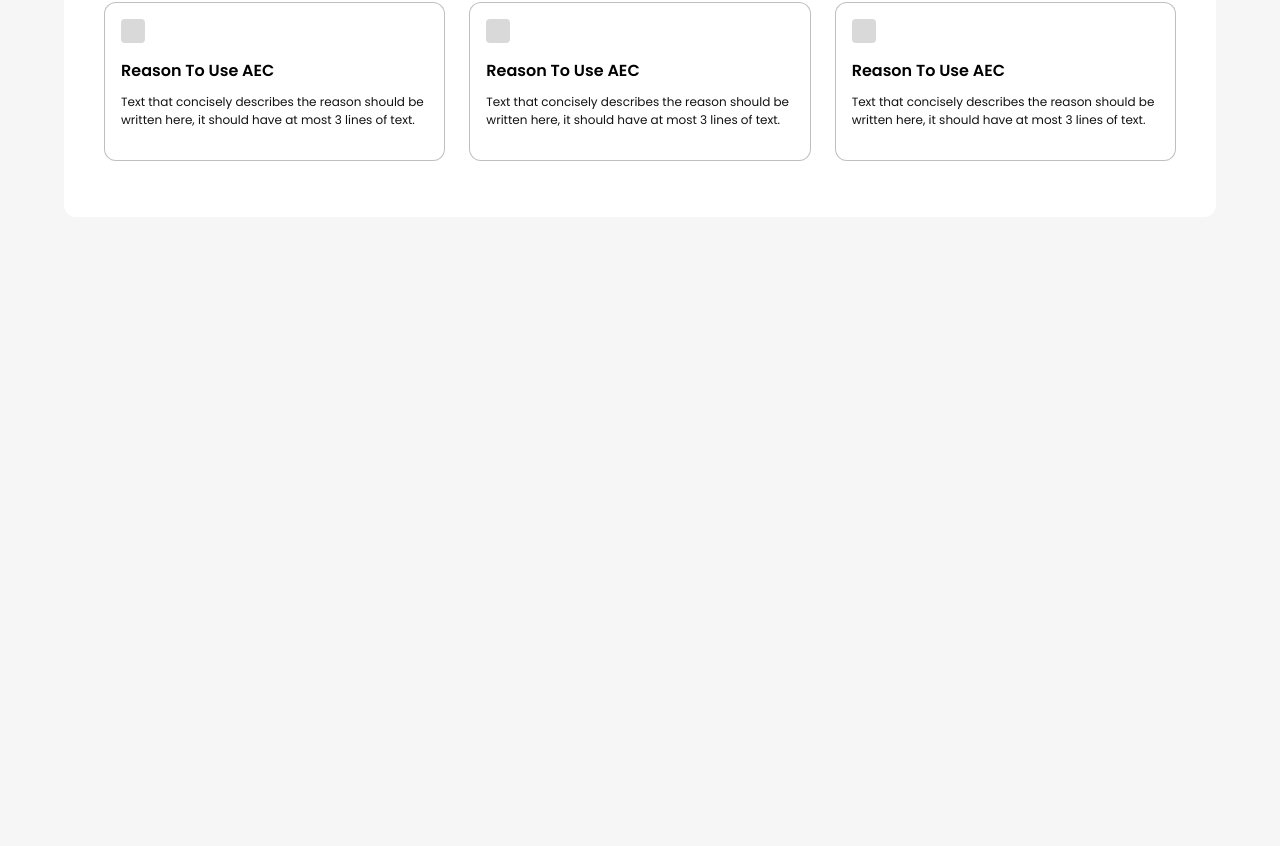
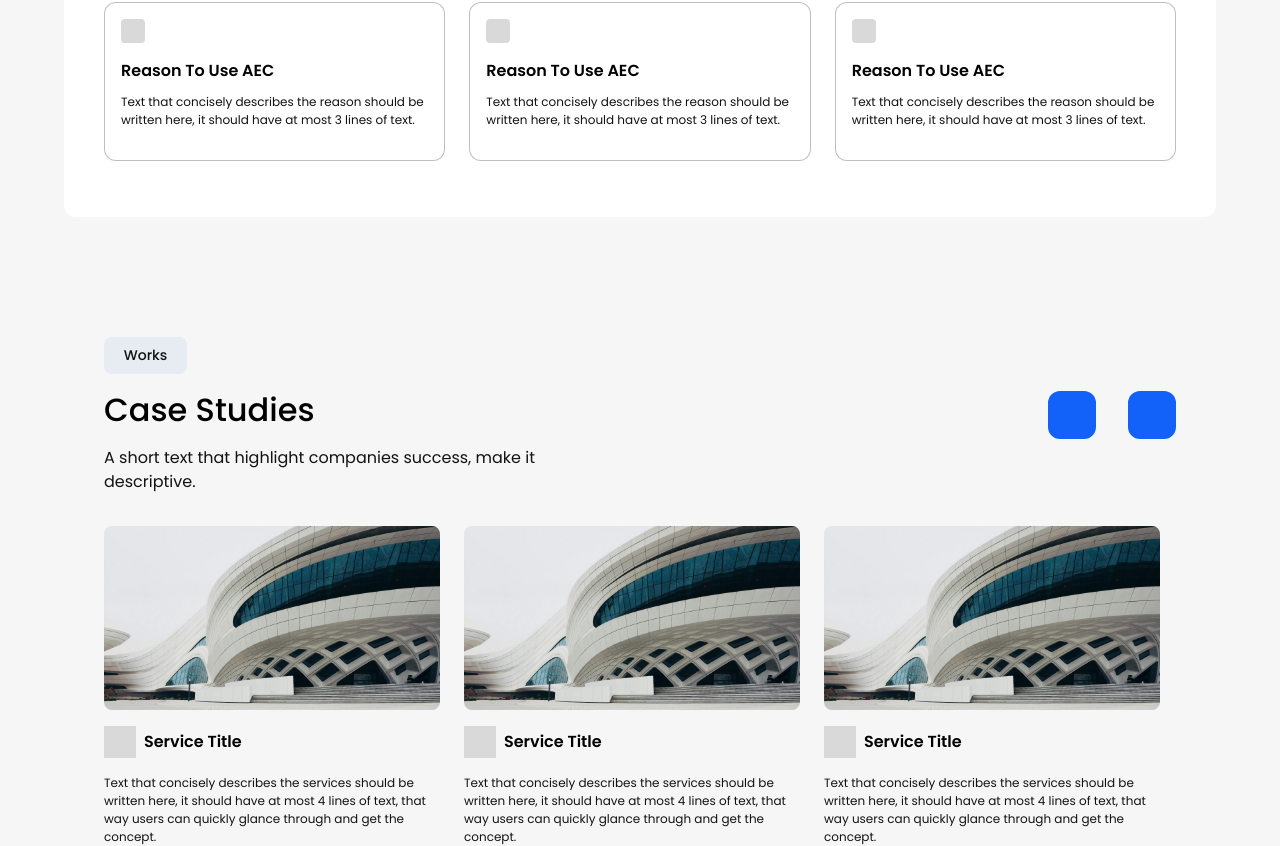
Before and after one commit to ishaaaq/alpax, a React (Vite) app: page / in a window 1280 px wide. Shown: the part 1780-2626 px from the top of the page. Before the commit the page ends 1997 px from the top, so only its background shows below. Built offline with nearby package versions, Linux system fonts and the light colour scheme.

Commit message:
created works section

```diff
--- /dev/null
+++ b/src/components/Works.jsx
@@ -0,0 +1,88 @@
+import { Box, Stack } from "@mui/material";
+import React from "react";
+import {
+  SectionHeader,
+  SectionSubHeading,
+  SectionTag,
+} from "./styledComponents/StyledComponents";
+import WhatWeOfferCard from "./WhatWeOfferCard";
+import theme from "../styles/theme";
+
+const Works = () => {
+  return (
+    <Box
+      sx={{
+        mt: "4rem",
+        display: "flex",
+        flexDirection: "column",
+        justifyContent: "space-between",
+        height: {
+          sm: "19.2rem",
+          md: "28.8rem",
+        },
+        py: {
+          md: "3.5rem",
+          xs: ".5rem",
+        },
+        px: {
+          md: "2.5rem",
+          xs: ".5rem",
+        },
+      }}
+    >
+      <Box
+        sx={{
+          display: "flex",
+          flexDirection: "row",
+          justifyContent: "space-between",
+          alignItems: "center",
+        }}
+      >
+        <Stack direction={"column"} gap={".75rem"}>
+          <SectionTag>Works</SectionTag>
+          <SectionHeader>Case Studies</SectionHeader>
+          <SectionSubHeading style={{ width: { md: "43rem", xs: "0rem" } }}>
+            {" "}
+            A short text that highlight companies success, make it descriptive.
+          </SectionSubHeading>
+        </Stack>
+        <Stack
+          direction={"row"}
+          sx={{ width: "8rem", justifyContent: "space-between" }}
+        >
+          <Box
+            sx={{
+              bgcolor: theme.palette.secondary.main,
+              borderRadius: "12px",
+              width: "48px",
+              height: "48px",
+            }}
+          ></Box>
+          <Box
+            sx={{
+              bgcolor: theme.palette.secondary.main,
+              borderRadius: "12px",
+              width: "48px",
+              height: "48px",
+            }}
+          ></Box>
+        </Stack>
+      </Box>
+      <Stack
+        direction={{ sm: "row", xs: "column" }}
+        gap={"1.5rem"}
+        sx={{
+          width: "100%",
+          mt: { xs: "1rem", md: "2rem" },
+          alignItems: "center",
+        }}
+      >
+        {[1, 2, 3].map((_, index) => (
+          <WhatWeOfferCard key={index} />
+        ))}
+      </Stack>
+    </Box>
+  );
+};
+
+export default Works;
--- a/src/pages/Home.jsx
+++ b/src/pages/Home.jsx
@@ -4,6 +4,7 @@ import WhatWeOfferCard from "../components/WhatWeOfferCard";
 import WhatWeOfferSection from "../components/WhatWeOfferSection";
 import { Container } from "@mui/material";
 import WhyAlpax from "../components/WhyAlpax";
+import Works from "../components/Works";
 
 const Home = () => {
   return (
@@ -19,6 +20,7 @@ const Home = () => {
         <Hero />
         <WhatWeOfferSection />
         <WhyAlpax />
+        <Works />
       </Container>
     </>
   );
```
